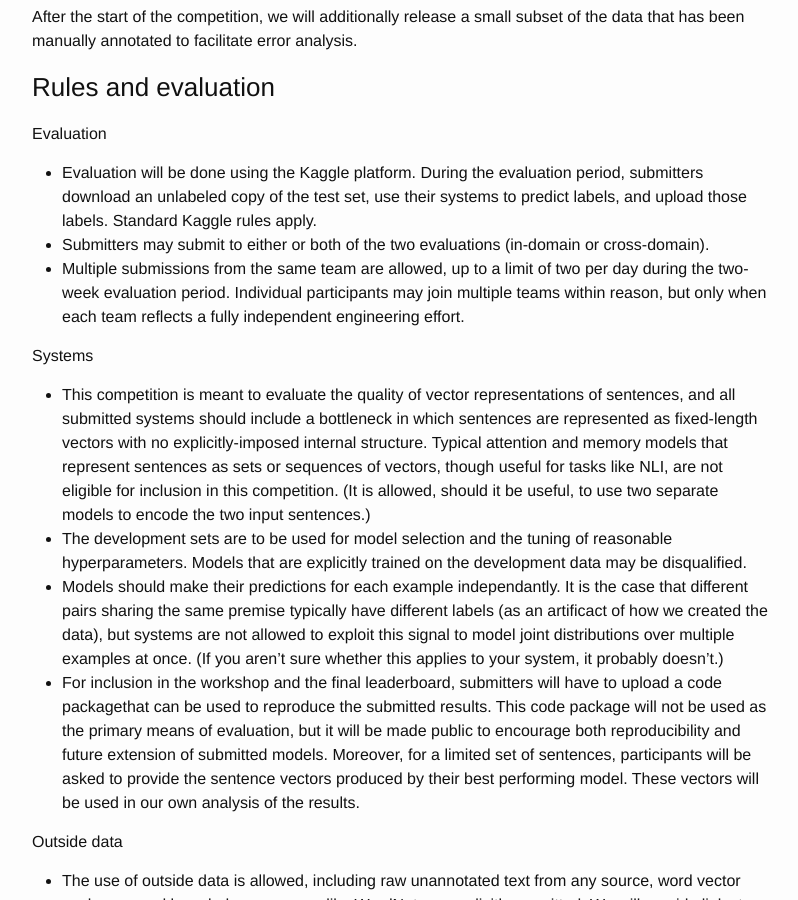
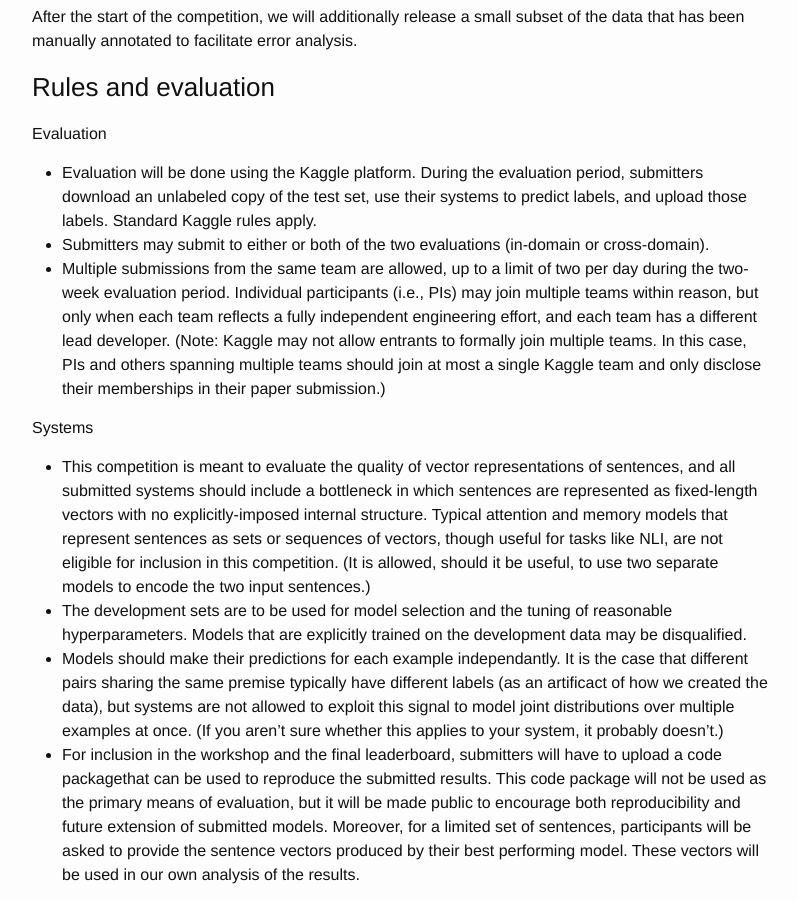
Before and after one commit to RepEval2017/RepEval2017.github.io, a Jekyll site: the page built from shared_task.md, in a window 1280 px wide and 900 px high, scrolled down 1790 px. Shown: the whole window, without its empty margins (238-1036 px from the left). Built offline with Jekyll 4.4.1, drawn with Linux system fonts in a browser that asks for light colours.

Commit message:
Kaggle teams rule.

```diff
--- a/shared_task.md
+++ b/shared_task.md
@@ -588,7 +588,7 @@ A preliminary version of the training and development sections of the task data
 
 *   <span>Evaluation will be done using the Kaggle platform. During the evaluation period, submitters download an unlabeled copy of the test set, use their systems to predict labels, and upload those labels. Standard Kaggle rules apply.</span>
 *   <span class="c4">Submitters may submit to either or both of the two evaluations (in-domain or cross-domain).</span>
-*   <span class="c4">Multiple submissions from the same team are allowed, up to a limit of two per day during the two-week evaluation period. Individual participants may join multiple teams within reason, but only when each team reflects a fully independent engineering effort.</span>
+*   <span class="c4">Multiple submissions from the same team are allowed, up to a limit of two per day during the two-week evaluation period. Individual participants (i.e., PIs) may join multiple teams within reason, but only when each team reflects a fully independent engineering effort, and each team has a different lead developer. (Note: Kaggle may not allow entrants to formally join multiple teams. In this case, PIs and others spanning multiple teams should join at most a single Kaggle team and only disclose their memberships in their paper submission.)</span>
 
 <span class="c4"></span>
 
```
